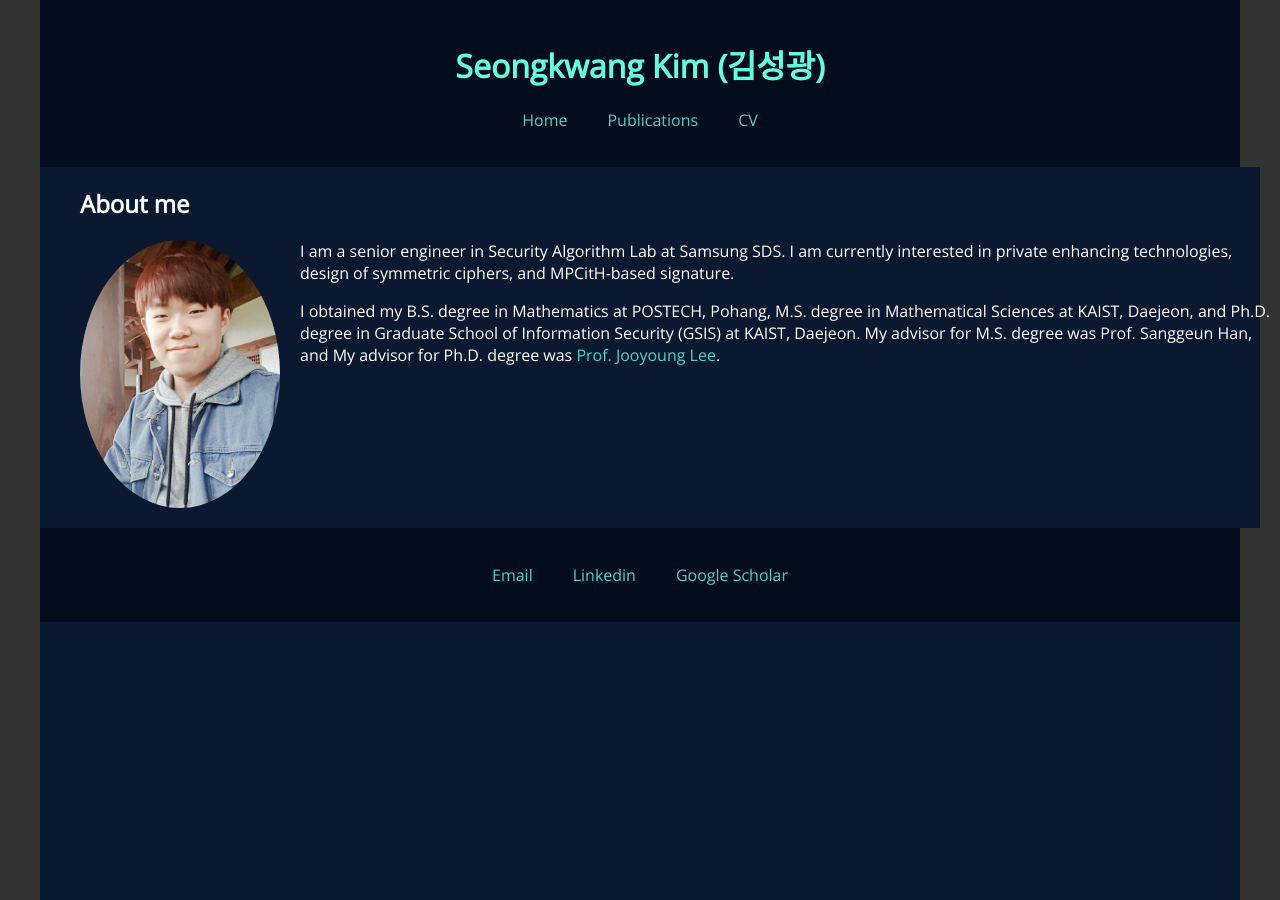
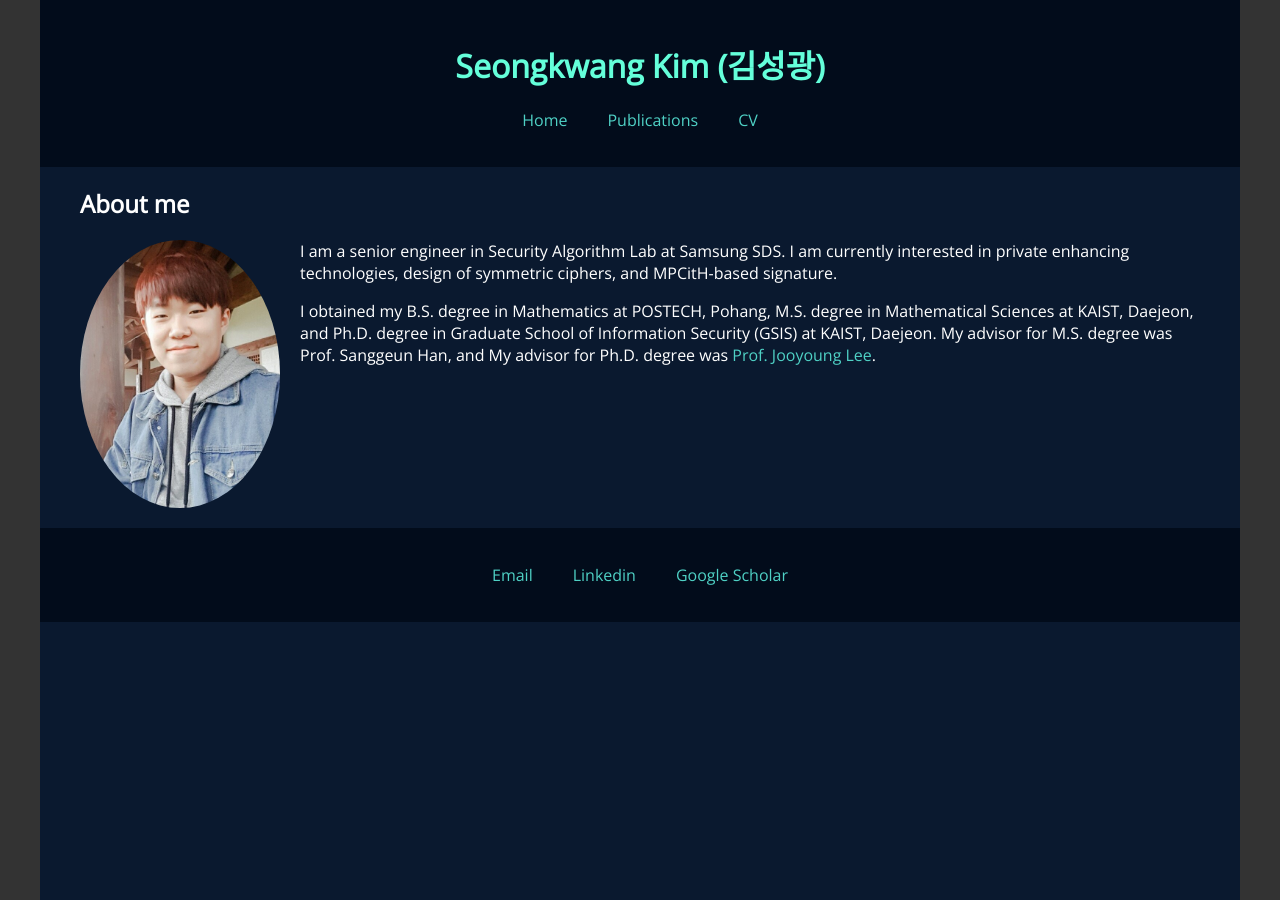
Before and after one commit to sgk1m/sgk1m.github.io, a Jekyll site: the page built from index.html, in a window 1280 px wide. Built offline with Jekyll 4.4.1, drawn with Linux system fonts in a browser that asks for light colours.

Commit message:
Update main.css

```diff
--- a/css/main.css
+++ b/css/main.css
@@ -17,6 +17,10 @@ body, html {
     display: flex;
     flex-direction: column; /* Stack header, content, and footer */
     align-items: stretch; /* Stretch children to fill the width */
+}
+
+*, *::before, *::after {
+    box-sizing: border-box;
 }
 
 header, .content-container, footer {
```
